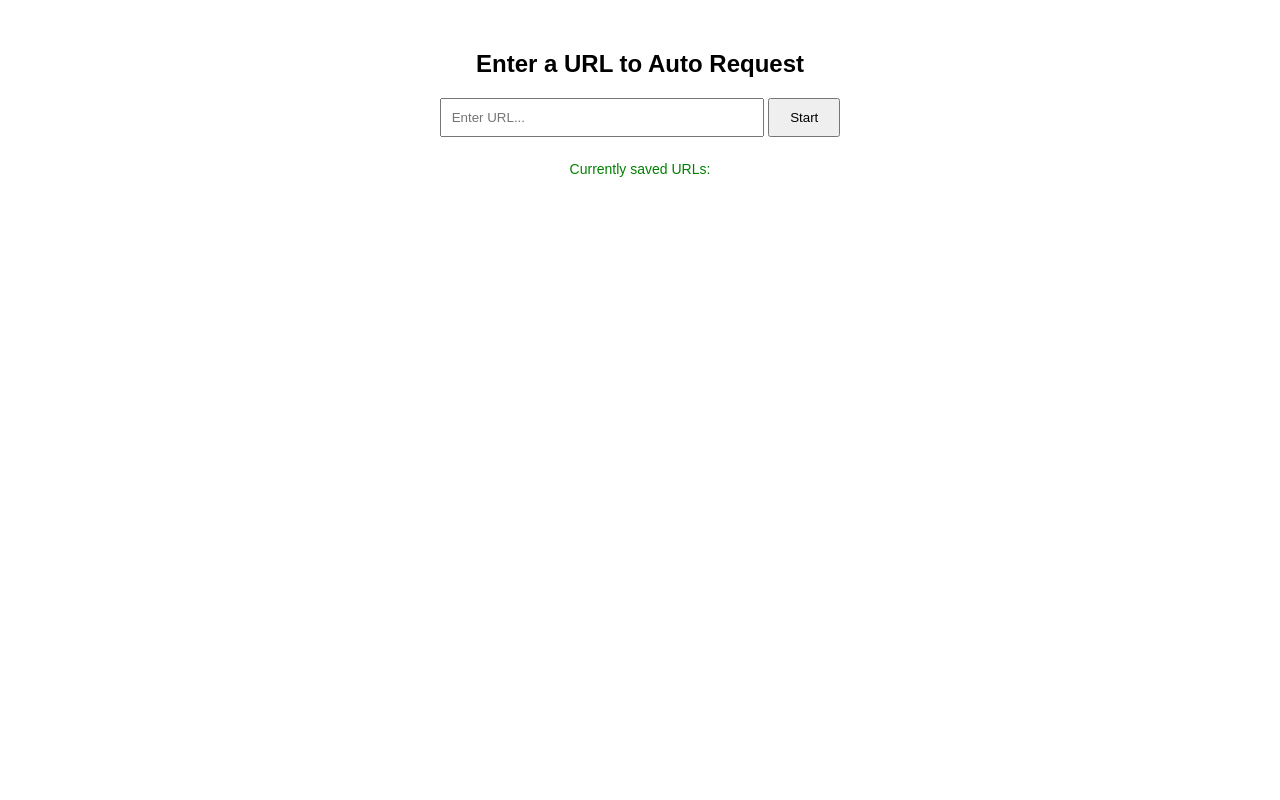
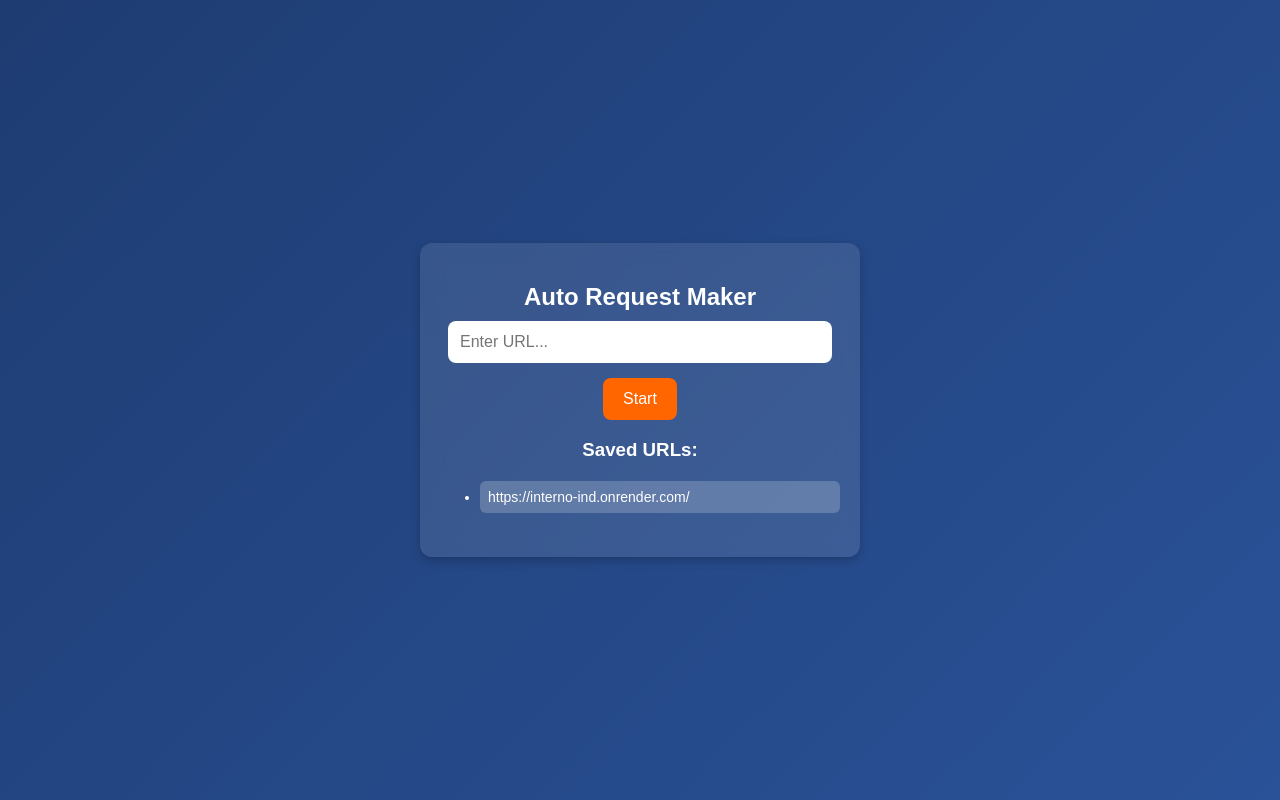
Before and after one commit to ashupal86/render-bot, a Flask app: page / in a window 1280 px wide. Run offline with Flask 3, Linux system fonts and the light colour scheme; data comes from the database, SQL or seed files in the repository; both versions use the stored data as it was after the commit.

Commit message:
update ui

```diff
--- a/app.py
+++ b/app.py
@@ -64,6 +64,7 @@ def home():
         if url:
             save_url(url)
         return jsonify({"message": "URL saved!", "urls": get_saved_urls()})
+    print(get_saved_urls())
     return render_template("index.html", urls=get_saved_urls())
 
 if __name__ == "__main__":
--- a/templates/index.html
+++ b/templates/index.html
@@ -5,22 +5,101 @@
     <meta name="viewport" content="width=device-width, initial-scale=1.0">
     <title>Auto Request Maker</title>
     <style>
-        body { font-family: Arial, sans-serif; text-align: center; margin: 50px; }
-        input { padding: 10px; width: 300px; margin-bottom: 10px; }
-        button { padding: 10px 20px; cursor: pointer; }
-        p { font-size: 14px; color: green; }
+        body {
+            font-family: 'Arial', sans-serif;
+            display: flex;
+            justify-content: center;
+            align-items: center;
+            height: 100vh;
+            margin: 0;
+            background: linear-gradient(135deg, #1e3c72, #2a5298);
+            color: white;
+        }
+
+        .container {
+            background: rgba(255, 255, 255, 0.1);
+            padding: 20px;
+            border-radius: 12px;
+            box-shadow: 0 4px 10px rgba(0, 0, 0, 0.2);
+            width: 400px;
+            text-align: center;
+            backdrop-filter: blur(10px);
+        }
+
+        h2 {
+            margin-bottom: 10px;
+        }
+
+        input {
+            width: 90%;
+            padding: 12px;
+            border: none;
+            border-radius: 8px;
+            outline: none;
+            margin-bottom: 15px;
+            font-size: 16px;
+        }
+
+        button {
+            background: #ff6600;
+            border: none;
+            padding: 12px 20px;
+            border-radius: 8px;
+            color: white;
+            font-size: 16px;
+            cursor: pointer;
+            transition: 0.3s ease;
+        }
+
+        button:hover {
+            background: #e65c00;
+        }
+
+        #status {
+            margin-top: 10px;
+            font-size: 14px;
+            color: #0f0;
+        }
+
+        .url-list {
+            margin-top: 20px;
+            text-align: left;
+            max-height: 200px;
+            overflow-y: auto;
+        }
+
+        .url-list li {
+            background: rgba(255, 255, 255, 0.2);
+            padding: 8px;
+            border-radius: 6px;
+            margin-bottom: 8px;
+            font-size: 14px;
+            word-wrap: break-word;
+            transition: 0.3s ease;
+        }
+
+        .url-list li:hover {
+            background: rgba(255, 255, 255, 0.3);
+        }
     </style>
 </head>
 <body>
-    <h2>Enter a URL to Auto Request</h2>
+
+<div class="container">
+    <h2>Auto Request Maker</h2>
     <form id="urlForm">
         <input type="text" id="urlInput" name="url" placeholder="Enter URL..." required>
         <button type="submit">Start</button>
     </form>
     <p id="status"></p>
 
-   <p>Currently saved URLs:</p>
-<ul id="urlList"></ul>
+    <h3>Saved URLs:</h3>
+    <ul class="url-list" id="urlList">
+        {%- for url in urls %}
+            <li>{{ url }}</li>
+        {%- endfor %}
+    </ul>
+</div>
 
 <script>
     document.getElementById("urlForm").onsubmit = async function(event) {
@@ -35,13 +114,13 @@
         });
 
         let data = await response.json();
+        document.getElementById("status").innerText = data.message;
+
+        // Update URL list dynamically
         let urlList = document.getElementById("urlList");
-        urlList.innerHTML = "";  // Clear list
-        data.urls.forEach(u => {
-            let li = document.createElement("li");
-            li.innerText = u;
-            urlList.appendChild(li);
-        });
+        let newItem = document.createElement("li");
+        newItem.textContent = url;
+        urlList.appendChild(newItem);
     };
 </script>
 
```
Also changed, not shown: urls.db (added).
